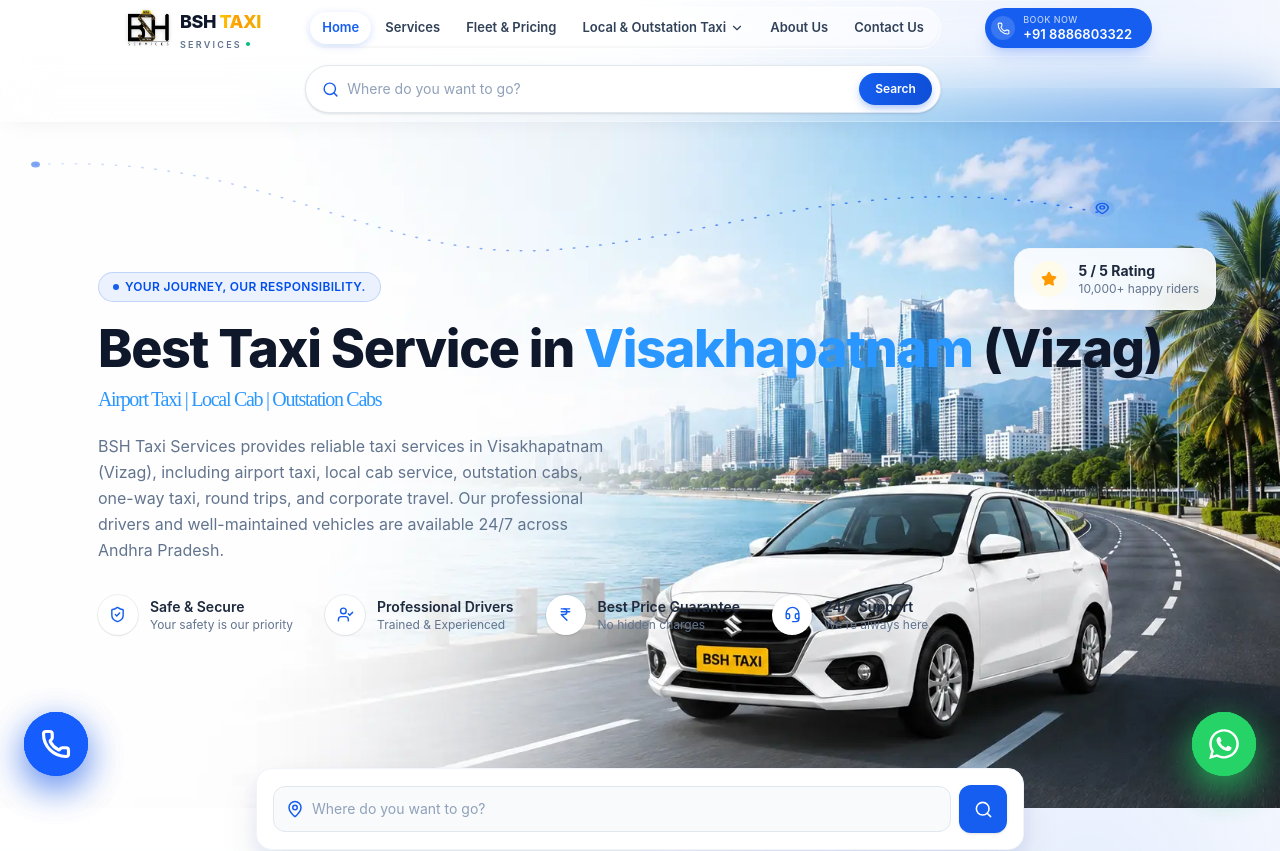
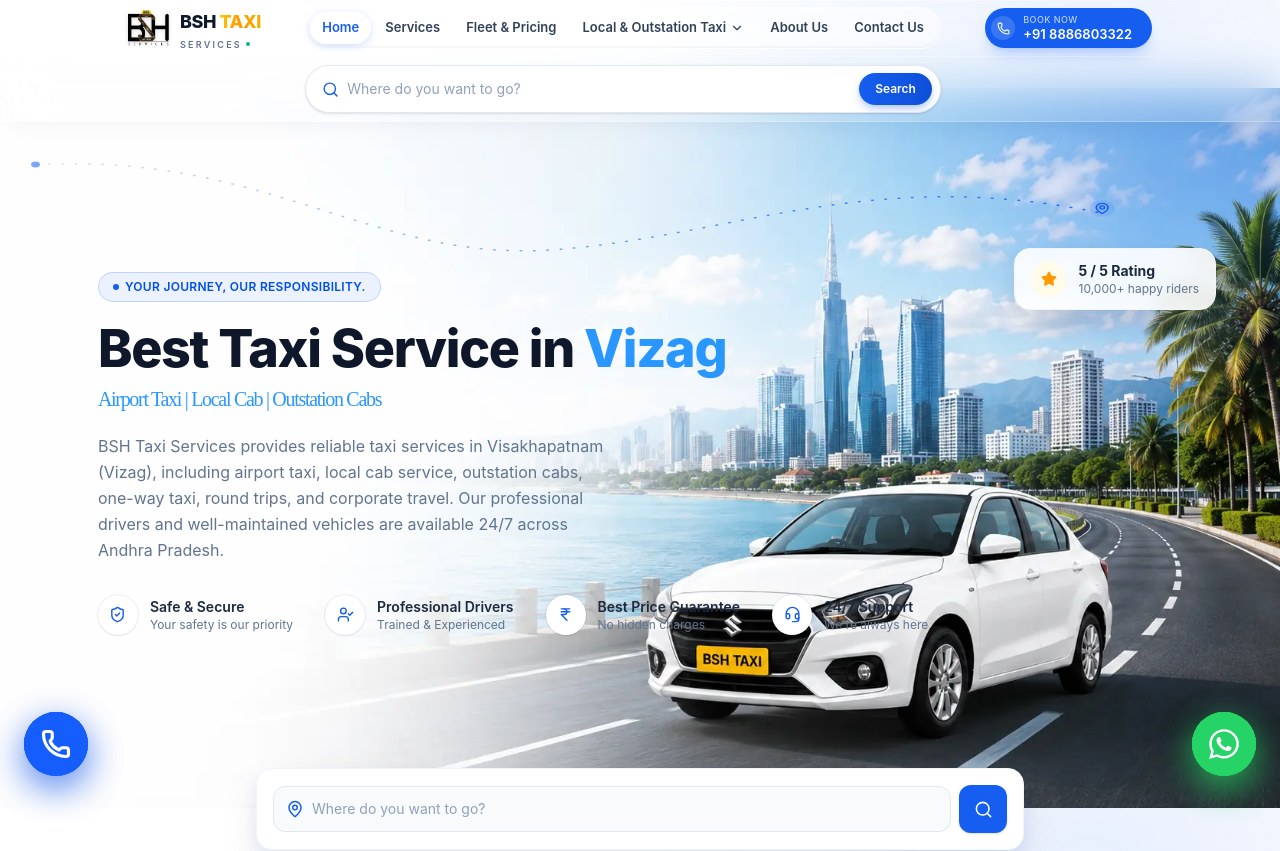
Before and after one commit to sateesh1216/BSH_webpage, a React (Vite) app: page / in a window 1280 px wide. Shown: the top 851 px of the page. Built offline with nearby package versions, Linux system fonts and the light colour scheme; a web font is replaced by a local one.

Commit message:
Home SEO

```diff
--- a/src/components/home/Hero.tsx
+++ b/src/components/home/Hero.tsx
@@ -100,7 +100,7 @@ export default function Hero() {
 
      <h1 className="text-[1.75rem] font-extrabold leading-[1.15] tracking-tight text-slate-900 sm:text-4xl sm:leading-[1.08] md:text-5xl lg:text-[3.25rem] lg:leading-[1.05]">
   <span className="block">
-    Best Taxi Service in <span className="text-[#2997FF]">Visakhapatnam </span> (Vizag)
+    Best Taxi Service in <span className="text-[#2997FF]">Vizag</span>
   </span>
 
   <span
```
